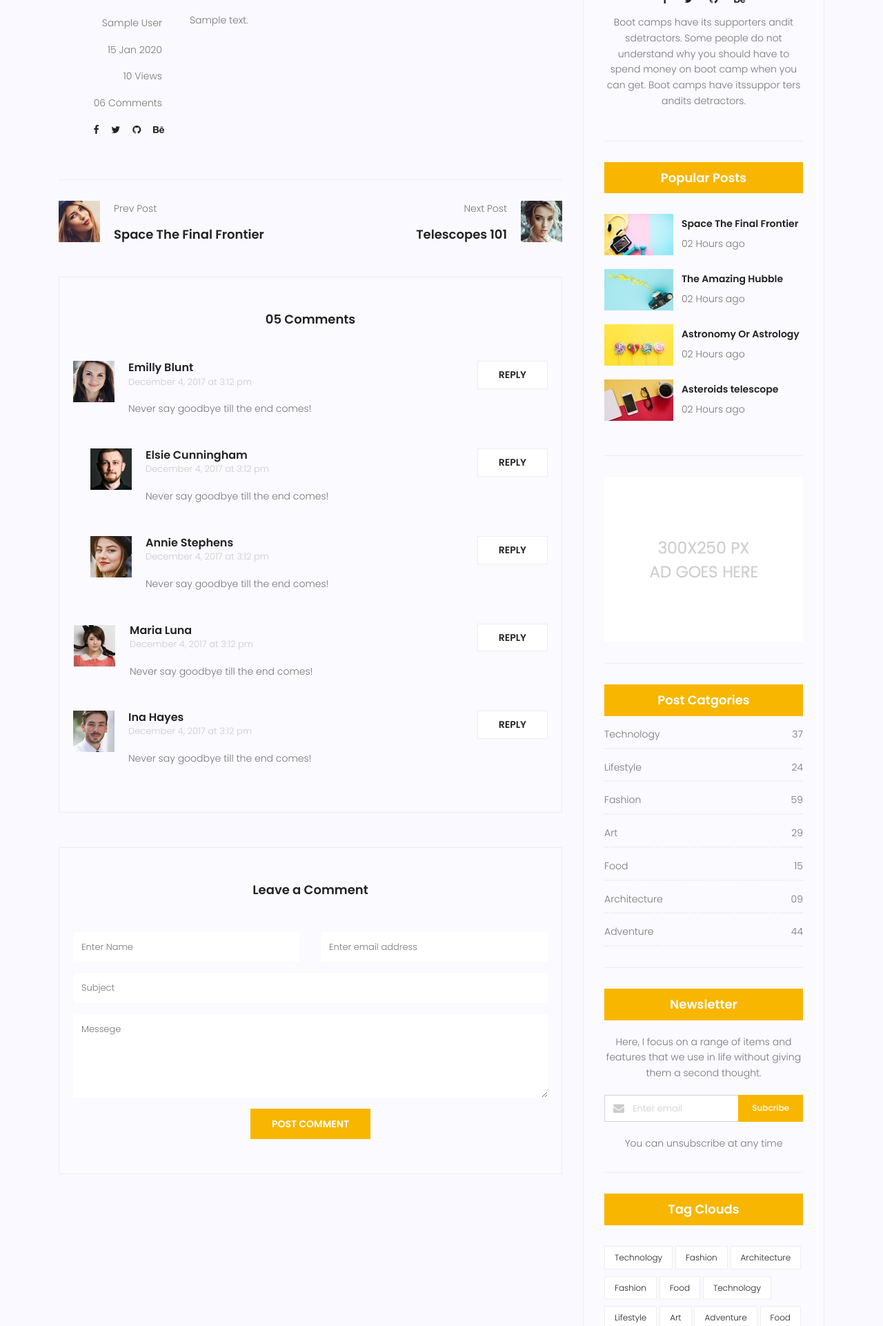
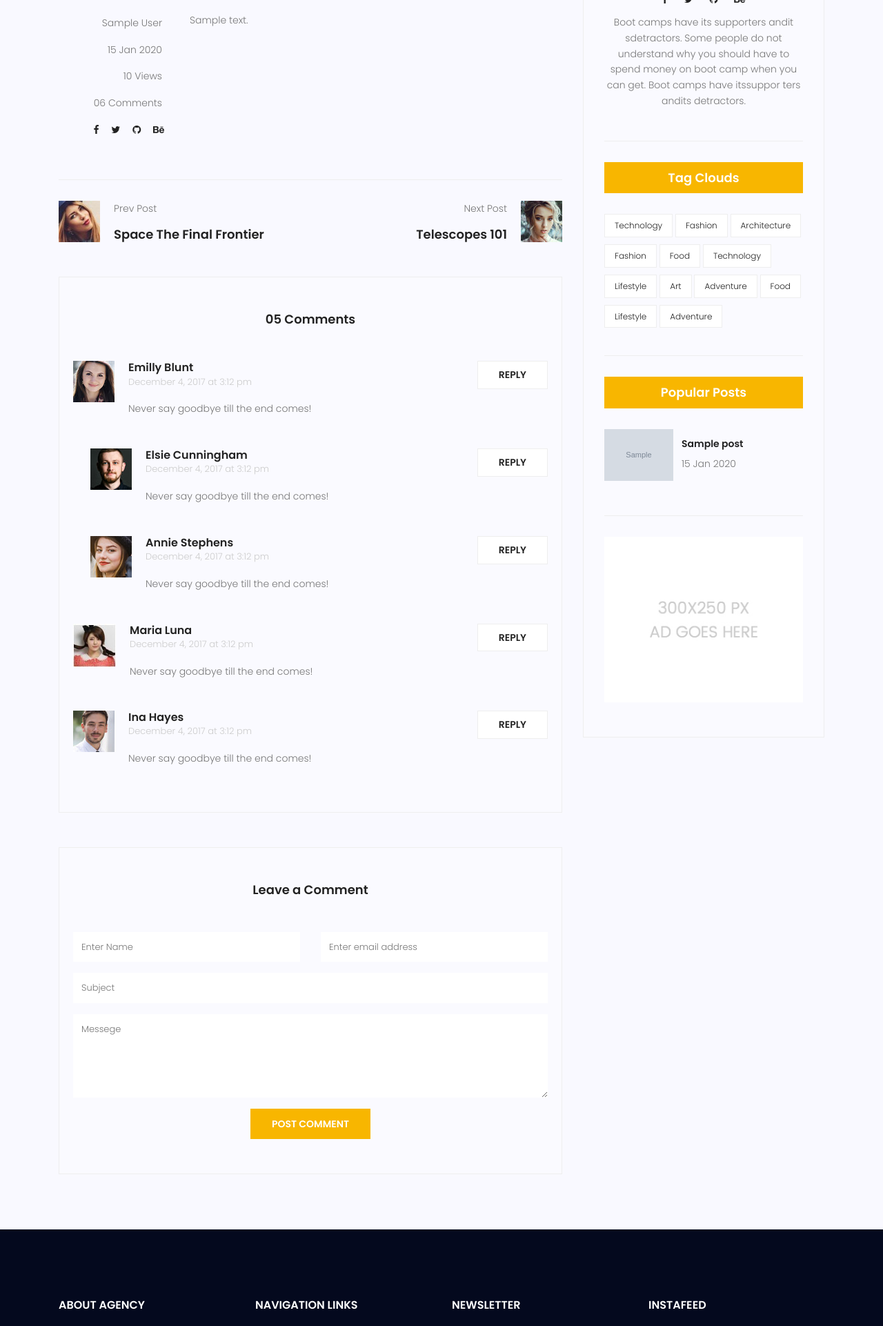
Before and after one commit to Navideyar/mysite, a Django app: page /blog/1 in a window 1280 px wide. Shown: the part 812-2734 px from the top of the page at 69% size. Run offline with Django 4.2, Linux system fonts and the light colour scheme; tables that the repository leaves empty hold one stand-in row (values such as "Sample post"); grey boxes marked "Sample" are stand-in pictures; some libraries are stand-ins or nearby versions.

Commit message:
add some template tags
add filter for lastestposts in sidebar

```diff
--- /dev/null
+++ b/blog/templatetags/blog_tags.py
@@ -0,0 +1,22 @@
+from django import template
+from blog.models import Post
+register = template.Library()
+
+@register.simple_tag(name='totalposts')
+def total_posts():
+    posts = Post.objects.filter(status=1).count()
+    return posts
+
+@register.simple_tag (name = 'posts')
+def function():
+    posts = Post.objects.filter(status=1)
+    return  posts
+
+@register.filter(name='snippet')
+def snippet(value, arg):
+    return value[:arg]  + '...'
+
+@register.inclusion_tag('blog/blog-popular-post.html')
+def latestpost(arg=3):
+    posts = Post.objects.filter(status=1).order_by('-published_date')[:arg]
+    return {'posts': posts}
--- a/statics/css/main.css
+++ b/statics/css/main.css
@@ -3656,6 +3656,7 @@ body.mobile-nav-active #mobile-nav-toggle {
 
 .widget-wrap .popular-post-widget .popular-post-list .thumb img {
   width: 100%;
+  max-width: 100px;
 }
 
 .widget-wrap .popular-post-widget .single-post-list {
--- a/templates/blog/blog-popular-post.html
+++ b/templates/blog/blog-popular-post.html
@@ -3,55 +3,19 @@
 <div class="single-sidebar-widget popular-post-widget">
   <h4 class="popular-title">Popular Posts</h4>
   <div class="popular-post-list">
+    {% for post in posts %}
     <div class="single-post-list d-flex flex-row align-items-center">
       <div class="thumb">
         <img
           class="img-fluid"
-            src="{% static 'img/blog/pp1.jpg' %}"
+          src="{{ post.image.url }}"
           alt="" />
       </div>
       <div class="details">
-          <a href="blog-single.html"
-            ><h6>Space The Final Frontier</h6></a
-          >
-          <p>02 Hours ago</p>
+        <a href="{% url "blog:single" pid=post.id %}"><h6>{{post.title}}</h6></a>
+        <p>{{ post.published_date|date:"d M Y" }}</p>
       </div>
     </div>
-      <div class="single-post-list d-flex flex-row align-items-center">
-        <div class="thumb">
-          <img
-            class="img-fluid"
-            src="{% static 'img/blog/pp2.jpg' %}"
-            alt="" />
-        </div>
-        <div class="details">
-          <a href="blog-single.html"><h6>The Amazing Hubble</h6></a>
-          <p>02 Hours ago</p>
+    {% endfor %}
   </div>
 </div>
-      <div class="single-post-list d-flex flex-row align-items-center">
-        <div class="thumb">
-          <img
-            class="img-fluid"
-            src="{% static 'img/blog/pp3.jpg' %}"
-            alt="" />
-        </div>
-        <div class="details">
-          <a href="blog-single.html"><h6>Astronomy Or Astrology</h6></a>
-          <p>02 Hours ago</p>
-        </div>
-      </div>
-      <div class="single-post-list d-flex flex-row align-items-center">
-        <div class="thumb">
-          <img
-            class="img-fluid"
-            src="{% static 'img/blog/pp4.jpg' %}"
-            alt="" />
-        </div>
-        <div class="details">
-          <a href="blog-single.html"><h6>Asteroids telescope</h6></a>
-          <p>02 Hours ago</p>
-        </div>
-      </div>
-    </div>
-  </div>
--- a/templates/blog/blog-search.html
+++ b/templates/blog/blog-search.html
@@ -0,0 +1,13 @@
+{% load static %}
+
+<div class="single-sidebar-widget search-widget">
+    <form class="search-form" action="#">
+      <input
+        placeholder="Search Posts"
+        name="search"
+        type="text"
+        onfocus="this.placeholder = ''"
+        onblur="this.placeholder = 'Search Posts'" />
+      <button type="submit"><i class="fa fa-search"></i></button>
+    </form>
+  </div>
--- a/templates/blog/blog-single.html
+++ b/templates/blog/blog-single.html
@@ -1,9 +1,8 @@
 {% extends 'base.html' %}
 {% load static %}
+{% load blog_tags %}
+{% block content %}
 
-{% load blog_tags %}
-
-{% block content %}
 <!-- start banner Area -->
 <section class="relative about-banner">
   <div class="overlay overlay-bg"></div>
@@ -260,23 +259,13 @@
       </div>
       <div class="col-lg-4 sidebar-widgets">
         <div class="widget-wrap">
-          <div class="single-sidebar-widget search-widget">
-            <form class="search-form" action="#">
-              <input
-                placeholder="Search Posts"
-                name="search"
-                type="text"
-                onfocus="this.placeholder = ''"
-                onblur="this.placeholder = 'Search Posts'" />
-              <button type="submit"><i class="fa fa-search"></i></button>
-            </form>
-          </div>
+
+          {% include "blog/blog-search.html" %}
           {% include "blog/blog-writer.html" %}
-          {% include "blog/blog-popular-post.html" %}
+          {% include "blog/blog-tags.html" %}
+          {% latestpost %}
           {% include "blog/blog-ads.html" %}
-          {% include "blog/blog-post-categories.html" %}
-          {% include "blog/blog-newsletter.html" %}
-          {% include "blog/blog-tags.html" %}
+
         </div>
       </div>
     </div>
--- /dev/null
+++ b/templates/popularposts.html
@@ -0,0 +1,5 @@
+<ul>
+    {% for post in posts %}
+    <li> {{post.title}} </li>
+    {% endfor %}
+</ul>
```
Also changed, not shown: blog/templatetags/blog-tags.py (deleted, +0 -8 lines), templates/blog/blog-home.html (+1 -15 lines), templates/test.html (+13 -11 lines). Lines whose indentation alone changed are shown as unchanged.
